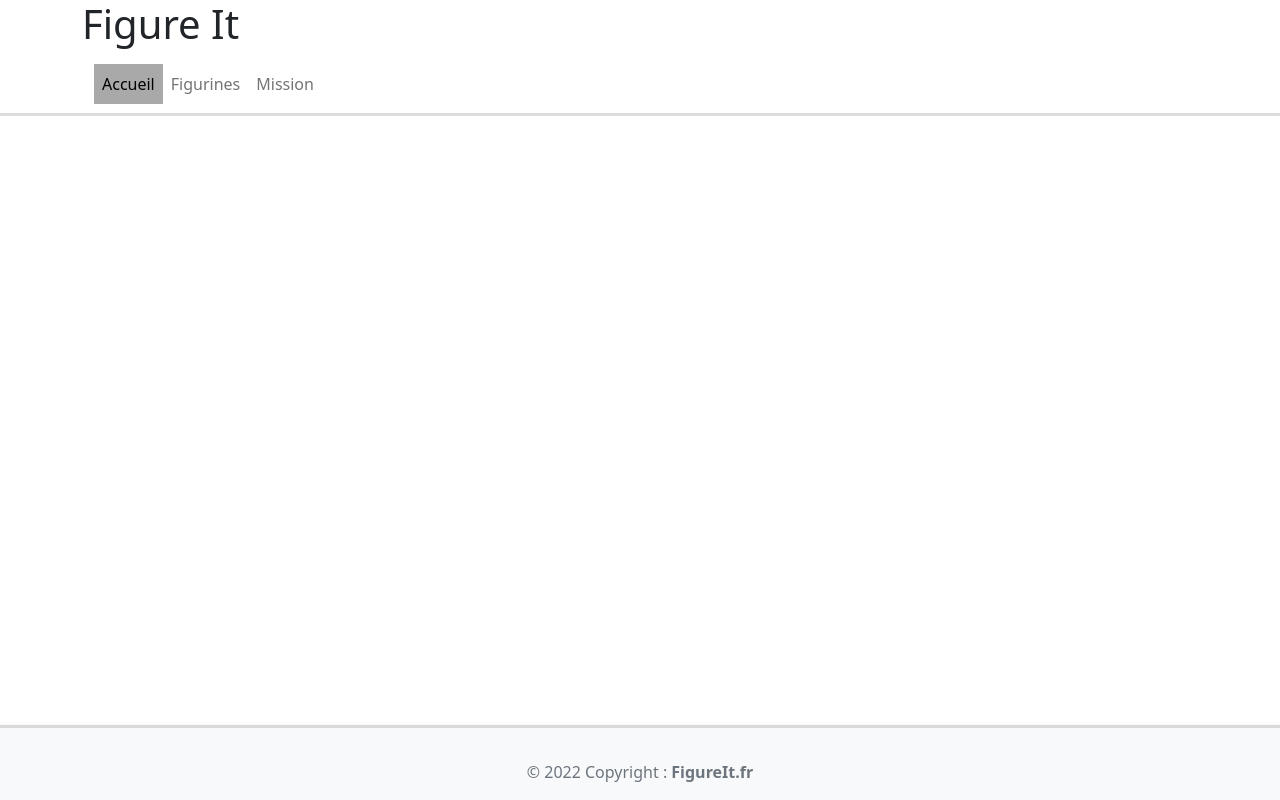
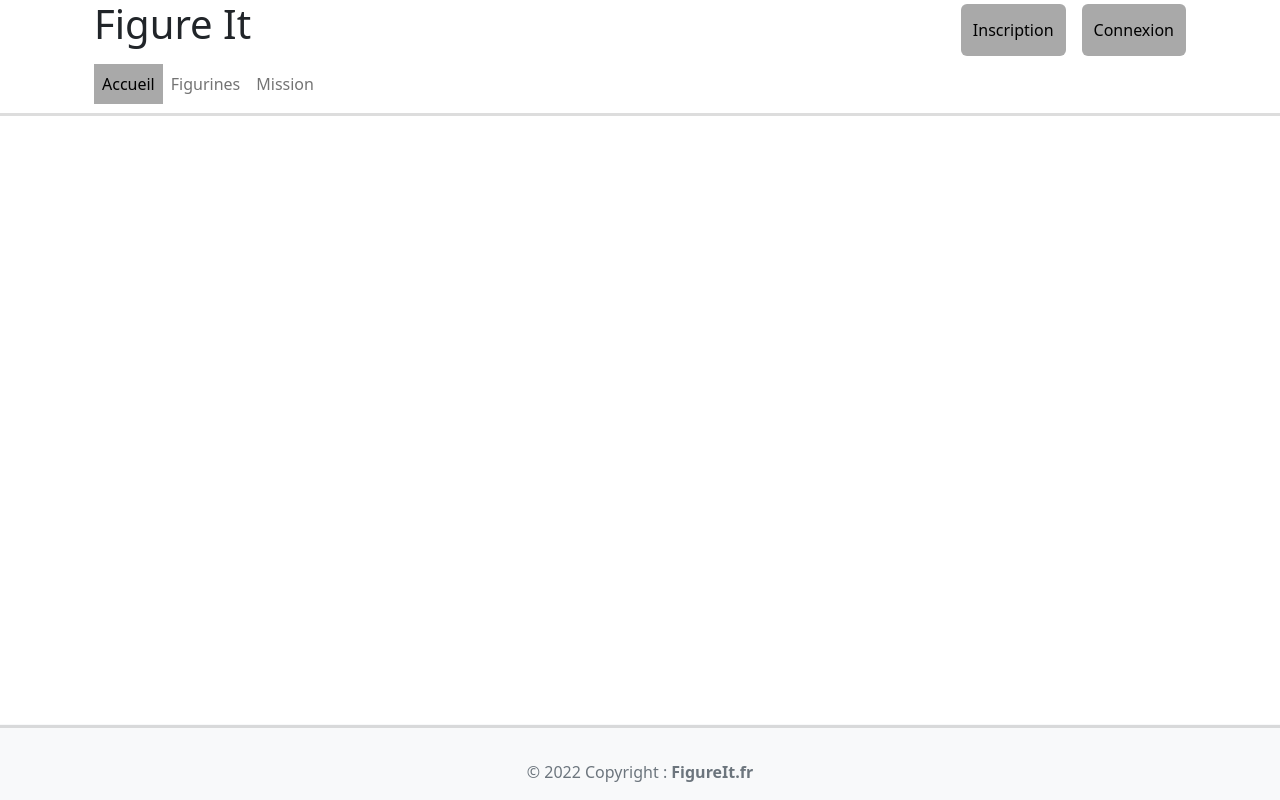
Before and after one commit to cegepmatane/projet-web-transactionnel-2022-FigureIt, a PHP site: page / in a window 1280 px wide. Run offline with PHP 8.4, Linux system fonts and the light colour scheme; data that the repository does not hold is empty.

Commit message:
#27 modification page d'index ajout boutons dans header.php

```diff
--- a/src/header.php
+++ b/src/header.php
@@ -10,7 +10,15 @@
 </head>
 <body class="d-flex flex-column h-100">
 <div class="container">
-    <h1>Figure It</h1>
+    <div class="container-fluid d-flex">
+        <div  class="d-inline-block">
+            <h1>Figure It</h1>
+        </div>
+        <div class="gap-3 d-lg-flex ms-lg-auto mt-1">
+            <a href="#" class="login">Inscription</a>
+            <a href="#" class="login">Connexion</a>
+        </div>
+    </div>
     <nav class="navbar navbar-expand-lg">
         <div class="container-fluid">
             <button class="navbar-toggler" type="button" data-bs-toggle="collapse" data-bs-target="#liensNavbar" aria-controls="liensNavbar" aria-expanded="false" aria-label="Toggle navigation">
--- a/src/style.css
+++ b/src/style.css
@@ -1,11 +1,18 @@
 :root{
     --main-gray-color : #777777;
+    --navlink-gray-color : #a9a9a9;
+    --hover-gray-color : #959595;
 }
 
 .nav-pills .nav-link.active {
     color : #000000;
-    background-color: #a9a9a9;
+    background-color: var(--navlink-gray-color);
     border-radius: 0px;
+    transition: background-color .15s ease-in-out;
+}
+
+.nav-pills .nav-link.active:hover{
+    background-color: var(--hover-gray-color);
 }
 
 hr.navDivider {
@@ -51,3 +58,24 @@ hr.navDivider {
         display: none !important;
     }
 }
+
+.login{
+    text-decoration: none;
+    background-color: var(--navlink-gray-color);
+    color: black;
+    padding: 0.375rem 0.75rem;
+    text-align: center;
+    display: flex;
+    align-items: center;
+    border-radius: 0.375rem;
+    transition: background-color .2s ease-in-out;
+}
+
+.login:hover{
+    color: black;
+    background-color: var(--main-gray-color);
+}
+
+.login:visited, .login:link{
+    color: black;
+}
```
